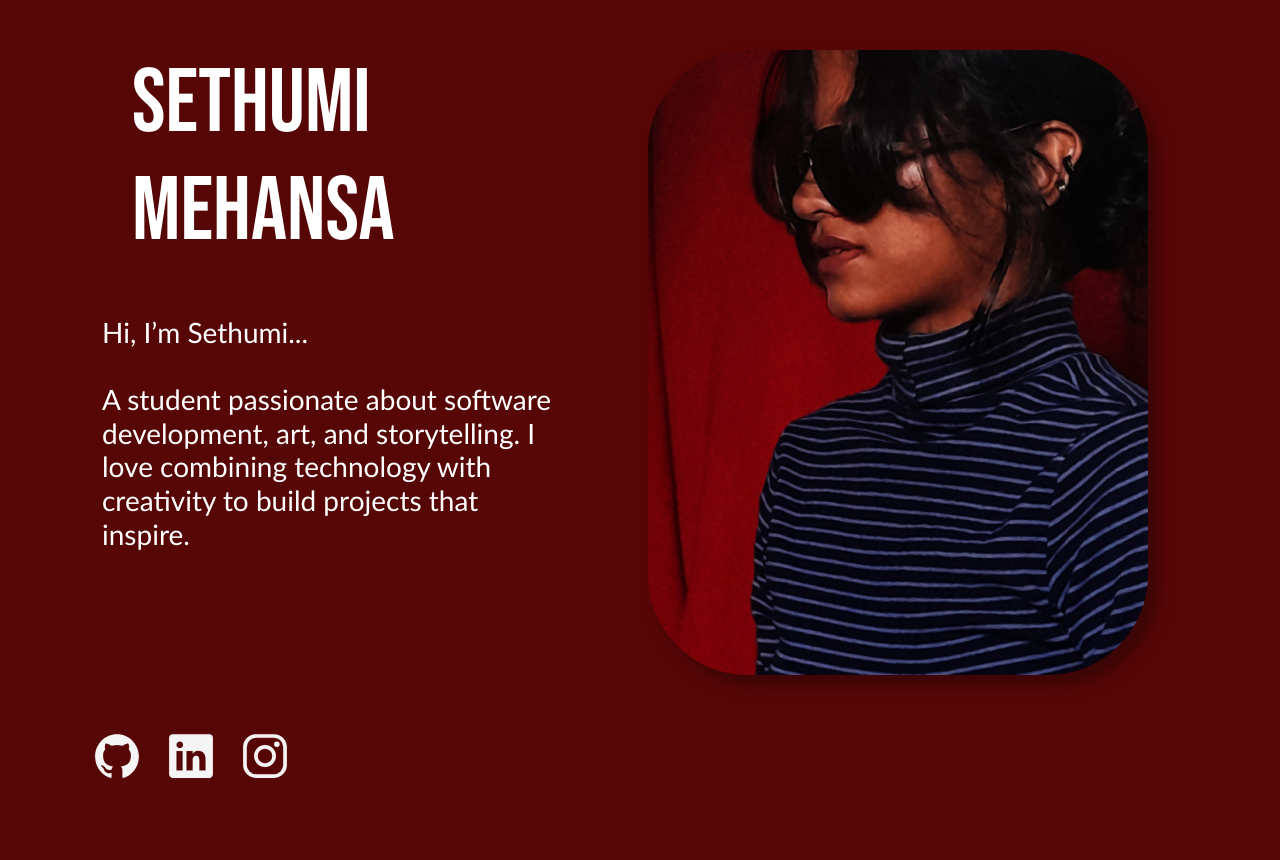
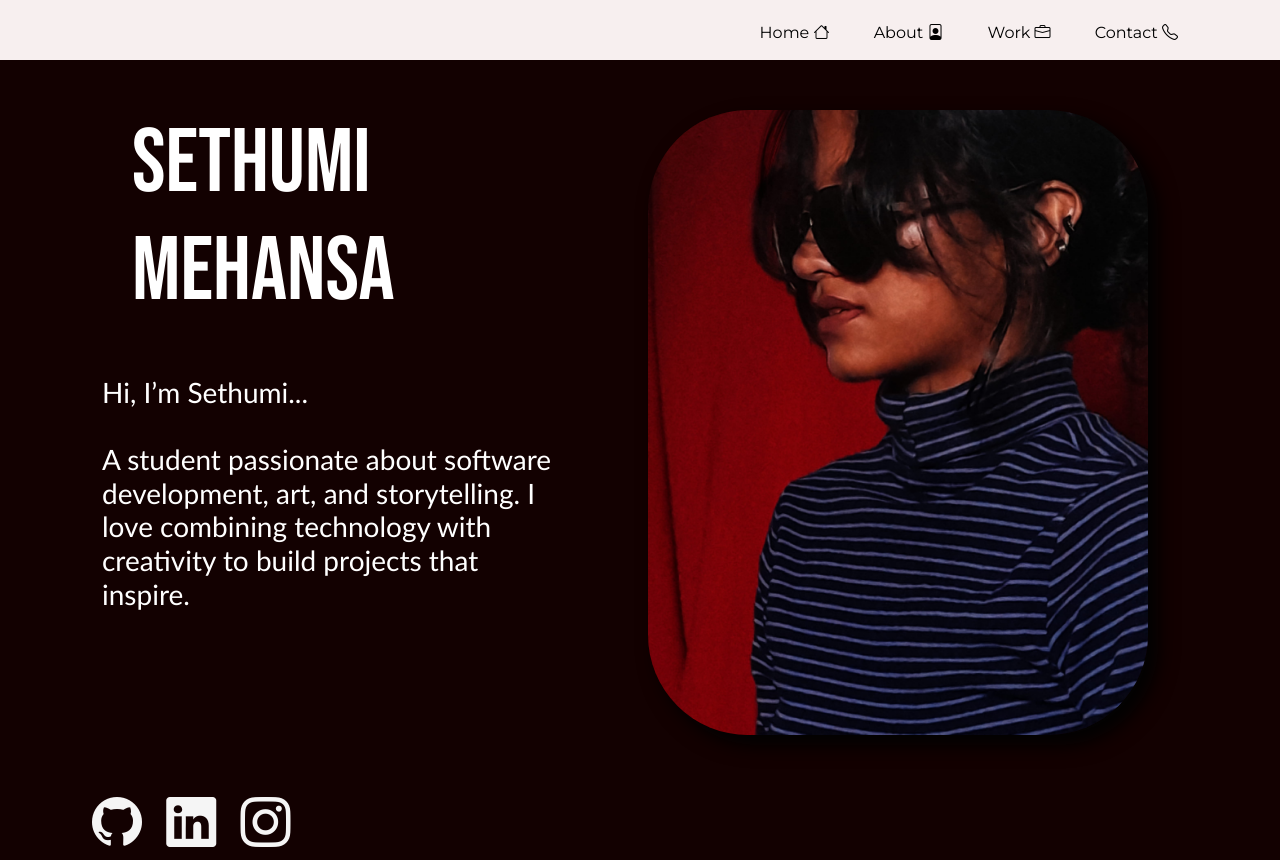
Before and after one commit to SethuMehansa/Portfolio-, a plain HTML site: page index.html in a window 1280 px wide. Before the commit the page ends 800 px from the top, so only its background shows below. Drawn offline with nearby package versions, Linux system fonts and the light colour scheme; a web font is replaced by a local one.

Commit message:
init commit

```diff
--- a/index.html
+++ b/index.html
@@ -12,9 +12,22 @@
         <link rel="preconnect" href="https://fonts.gstatic.com" crossorigin>
         <link href="https://fonts.googleapis.com/css2?family=Bebas+Neue&family=Montserrat:ital,wght@0,100..900;1,100..900&display=swap" rel="stylesheet">
         <link href="https://unpkg.com/aos@2.3.1/dist/aos.css" rel="stylesheet">
+        <link rel="stylesheet" href="https://cdn.jsdelivr.net/npm/bootstrap-icons@1.11.3/font/bootstrap-icons.min.css">
     </head>
 
-<body style="background-color: rgb(87, 6, 6);">
+<body style="background-color:#130101;">
+    <div id="header">
+<div class="container">
+<nav>
+    <ul>
+        <li><a href="#">Home <i class="bi bi-house"></i></a></li>
+        <li><a href="#">About <i class="bi bi-file-person"></i></a></li>
+        <li><a href="#">Work <i class="bi bi-briefcase"></i></a></li>
+        <li><a href="#">Contact <i class="bi bi-telephone"></i></a></li>
+    </ul>
+</nav>
+</div>
+    </div>
     <div class="container">
         <div class="row">
         <div class="col">
@@ -33,14 +46,12 @@
     </div>
     </div>
     <div class="container">
-        <a class="icon" href="https://github.com/SethuMehansa" target="_blank"><ion-icon name="logo-github"></ion-icon></a>
-        <a class="icon" href="http://www.linkedin.com/in/sethumi-chandrasiri" target="_blank"><ion-icon name="logo-linkedin"></ion-icon></ion-icon></a>
-        <a class="icon" href="https://www.instagram.com/sethu.u.u?igsh=NXNqd205eXo0cDFn" target="_blank"><ion-icon name="logo-instagram"></ion-icon></ion-icon></a>
+        <a class="icon" href="https://github.com/SethuMehansa" target="_blank"><i class="bi bi-github"></i></a>
+        <a class="icon" href="http://www.linkedin.com/in/sethumi-chandrasiri" target="_blank"><i class="bi bi-linkedin"></i></a>
+        <a class="icon" href="https://www.instagram.com/sethu.u.u?igsh=NXNqd205eXo0cDFn" target="_blank"><i class="bi bi-instagram"></i></a>
     </div>
 
-    <script type="module" src="https://unpkg.com/ionicons@7.1.0/dist/ionicons/ionicons.esm.js"></script>
-<script nomodule src="https://unpkg.com/ionicons@7.1.0/dist/ionicons/ionicons.js"></script>
-    <script src="https://cdn.jsdelivr.net/npm/bootstrap@5.3.3/dist/js/bootstrap.bundle.min.js"
+   <script src="https://cdn.jsdelivr.net/npm/bootstrap@5.3.3/dist/js/bootstrap.bundle.min.js"
         integrity="sha384-YvpcrYf0tY3lHB60NNkmXc5s9fDVZLESaAA55NDzOxhy9GkcIdslK1eN7N6jIeHz"
         crossorigin="anonymous"></script>
         <script src="https://unpkg.com/aos@2.3.1/dist/aos.js"></script>
--- a/style.css
+++ b/style.css
@@ -1,3 +1,9 @@
+@import url('https://fonts.googleapis.com/css2?family=Bebas+Neue&family=Edu+AU+VIC+WA+NT+Arrows:wght@400..700&family=Fuzzy+Bubbles:wght@400;700&family=Matemasie&family=Montserrat:ital,wght@0,100..900;1,100..900&display=swap');
+#header{
+    width: 100%;
+    height: 60px;
+    background-color: rgb(247, 239, 239);
+}
 .head{
     font-family: "Bebas Neue", sans-serif;
     font-size: 90px;
@@ -5,11 +11,37 @@
 color: white;
 
 }
+nav{
+    display: flex;
+     justify-content: right;
+
+}
+
+nav ul li{
+    display:inline-block;
+    list-style: none;
+    margin: 20px;
+}
+nav ul li a{
+text-decoration: none;
+color: black;
+font-family:"Montserrat", serif;
+font-weight: 400;
+}
+nav ul li a:hover{
+    transition: 58ms;
+    background-color: rgb(5, 0, 0);
+    border-radius: 10px;
+    padding: 10px;
+    text-decoration: none;
+    color: rgb(250, 247, 247);
+    font-family:"Montserrat", serif;;
+    }
 .image{
 margin: 50px;
 max-width: 500px;
 border-radius: 100px;
-box-shadow: 10px 10px 8px 0 rgba(15, 11, 11, 0.2), 10px 10px 20px 0 rgba(0, 0, 0, 0.19);
+box-shadow: 10px 10px 8px 0 rgba(10, 8, 8, 0.229), 10px 10px 20px 0 rgb(0, 0, 0);
 }
 .text{
     font-family: 'Gill Sans', 'Gill Sans MT', Calibri, 'Trebuchet MS', sans-serif;
```
